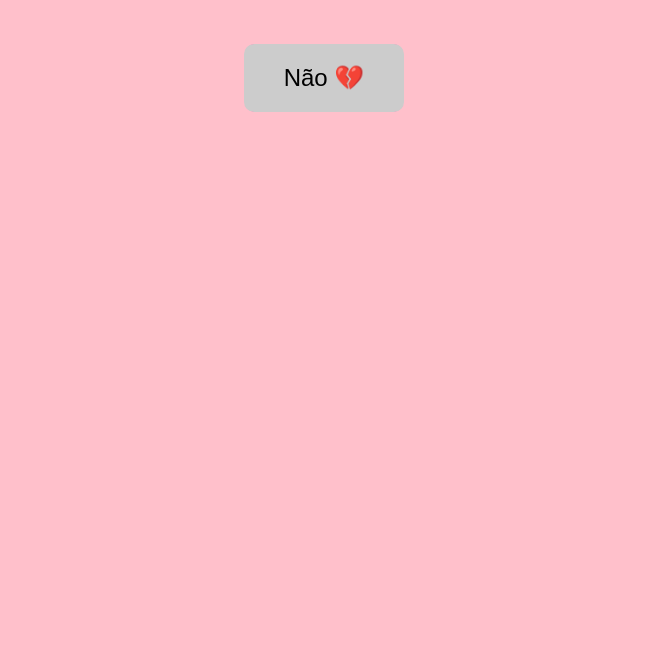
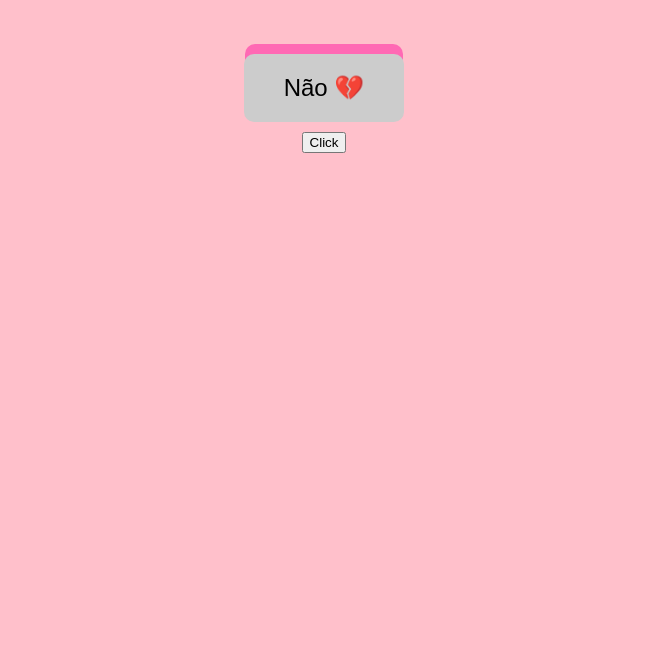
Before and after one commit to joao31245/MAVIS, a plain HTML site: page index.html in a window 1280 px wide. Shown: the part 147-800 px from the top of the page, without its empty margins (316-961 px from the left). Drawn offline with Linux system fonts and the light colour scheme.

Commit message:
Update index.html

```diff
--- a/index.html
+++ b/index.html
@@ -75,6 +75,8 @@
   <div id="buttons">
     <button class="btn yes" onclick="showLove()">Sim ❤️</button>
     <button class="btn no" id="noButton">Não 💔</button>
+    <a href="https://drive.google.com/drive/folders/1v8XozSYapwtljEbbtdIpslng9nr2JZyX?usp=sharing"><button>Click</button></a>
+
   </div>
 
   <div id="love-section">
```
